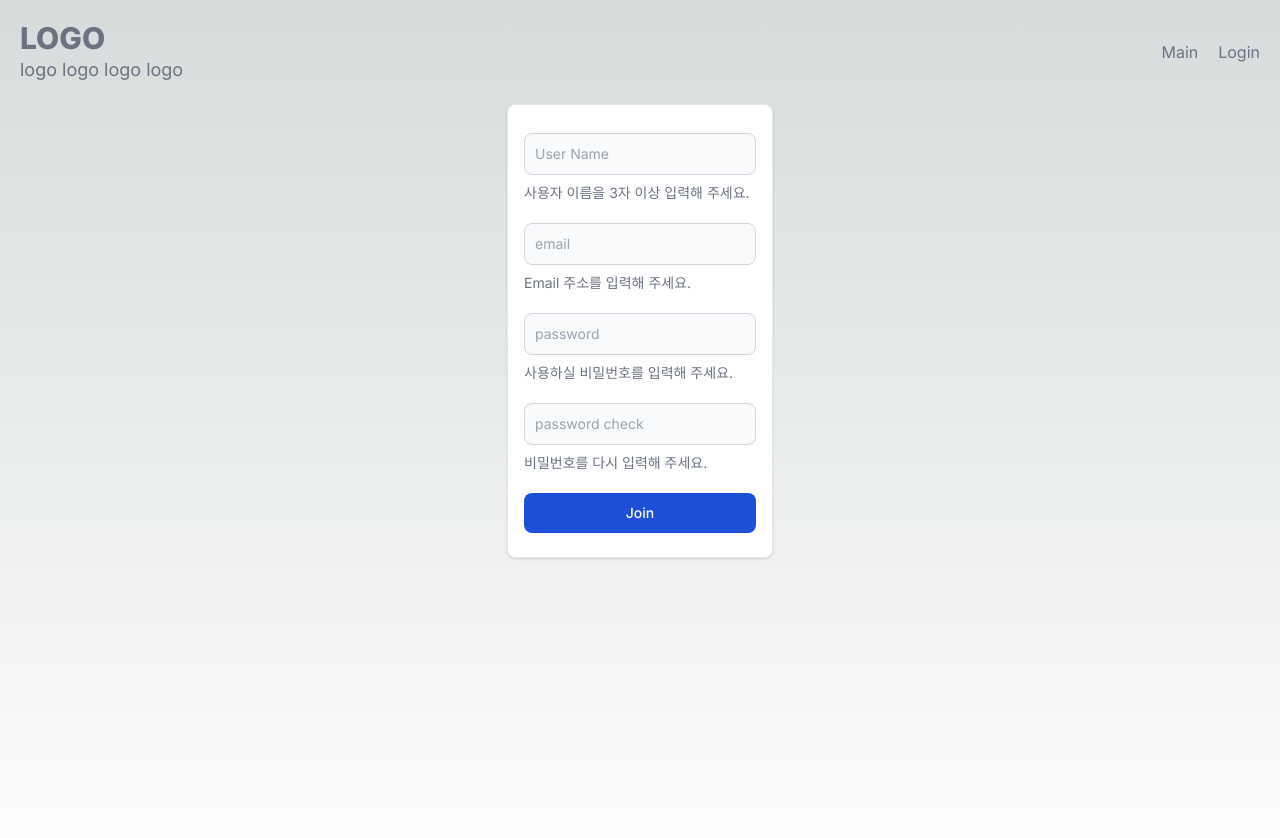
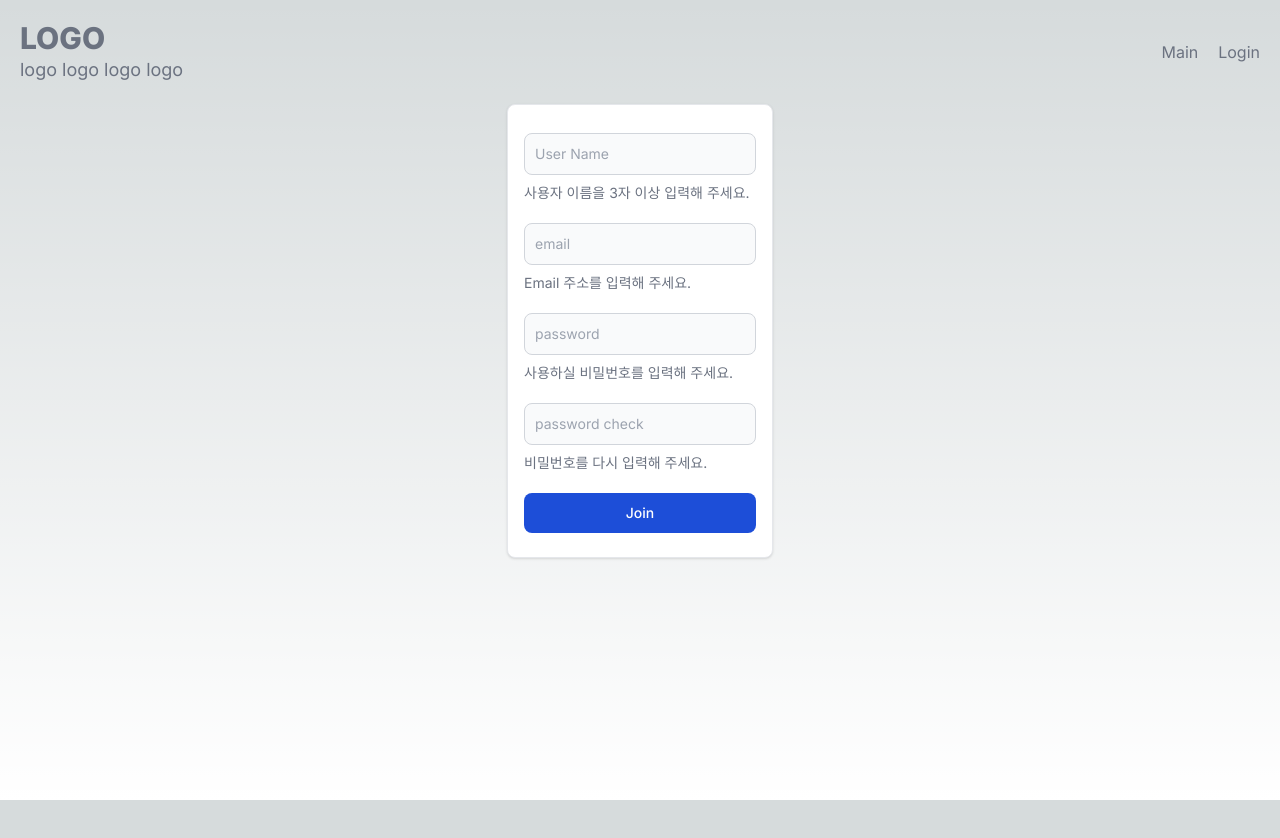
Before and after one commit to 5121eun/gallery_front, a Next.js app: page /account/join in a window 1280 px wide. Shown: the top 838 px of the page. After the commit the page ends 800 px from the top, so only its background shows below. Built offline with nearby package versions, Linux system fonts and the light colour scheme.

Commit message:
update layout

```diff
--- a/app/layout.tsx
+++ b/app/layout.tsx
@@ -17,11 +17,11 @@ export default function RootLayout({
 }>) {
   return (
     <html lang="en">
-      <body className={`${inter.className} text-gray-500 dark:text-gray-300`}>
+      <body className={`min-h-screen  ${inter.className} text-gray-500 dark:text-gray-300`}>
         <div className="w-full">
           <TopNav/>
         </div>
-        <div className="w-full min-h-screen">
+        <div className="w-full">
           {children}
         </div>
       </body>
--- a/app/ui/nav/topnav.tsx
+++ b/app/ui/nav/topnav.tsx
@@ -3,7 +3,7 @@ import NavLinks from "./nav-link"
 
 export default function TopNav() {
     return (
-        <div className="flex flex-row justify-between items-center m-5 ">
+        <div className="flex flex-row justify-between items-center p-5 ">
             <Logo />
             <NavLinks />
         </div>
```
